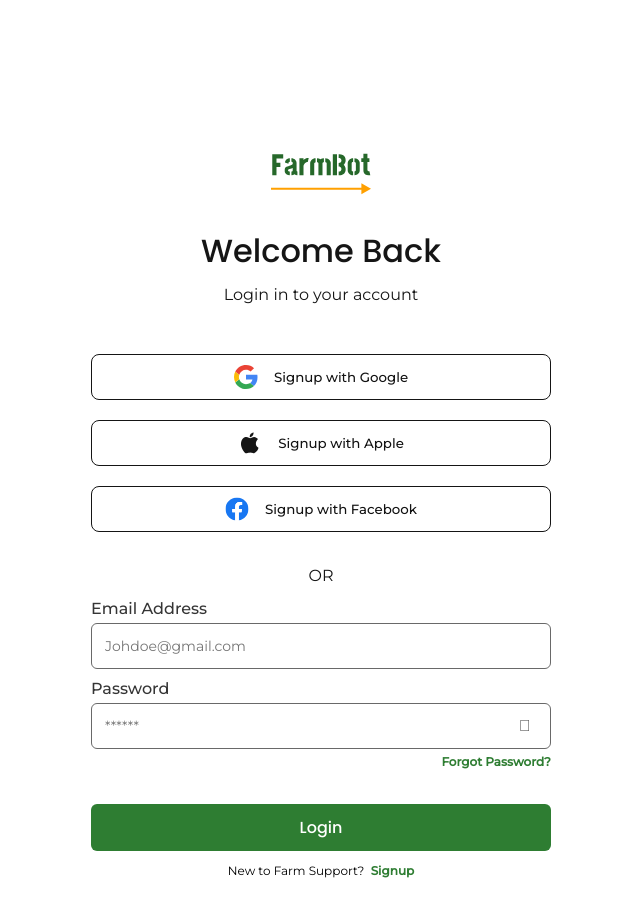
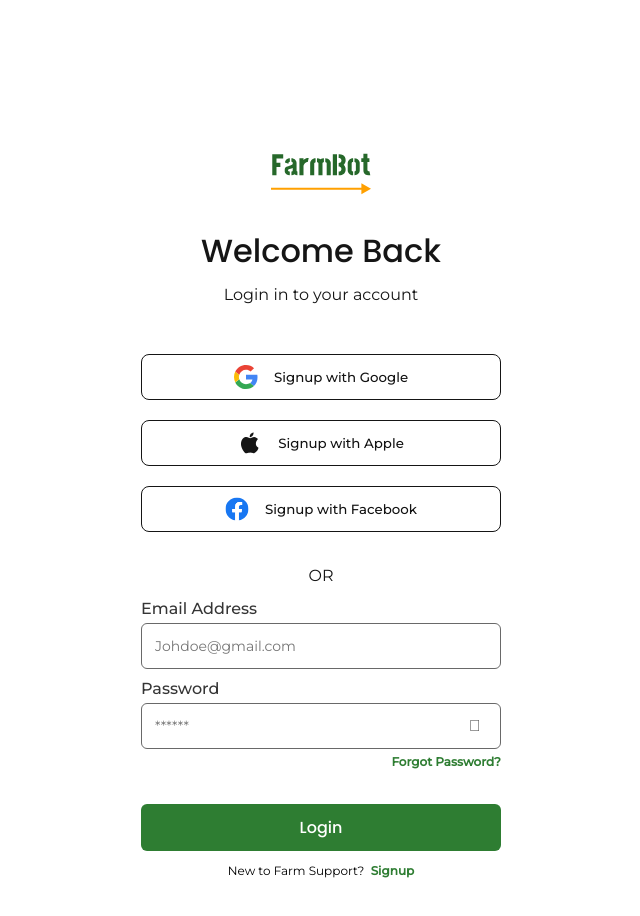
Before and after one commit to TorezC/FarmBot, a React (Create React App) app: page / in a window 1280 px wide. Shown: the top 916 px of the page, without its empty margins (319-959 px from the left). Built offline with nearby package versions, Linux system fonts and the light colour scheme.

Commit message:
updated width login and signup pages

```diff
--- a/src/App.css
+++ b/src/App.css
@@ -8,7 +8,7 @@
     margin:100px 0;
 }
 .container{
-    width:500px;
+    width:400px;
     margin:0 auto;
     display: flex;
     flex-direction: column;
@@ -33,7 +33,7 @@
     margin:10px 0 50px;
 }
 .btn{
-    padding: 10px 100px;
+    padding: 10px 20px;
     margin-bottom: 20px;
     border-radius: 8px;
     border: 1px solid #151515;
```
